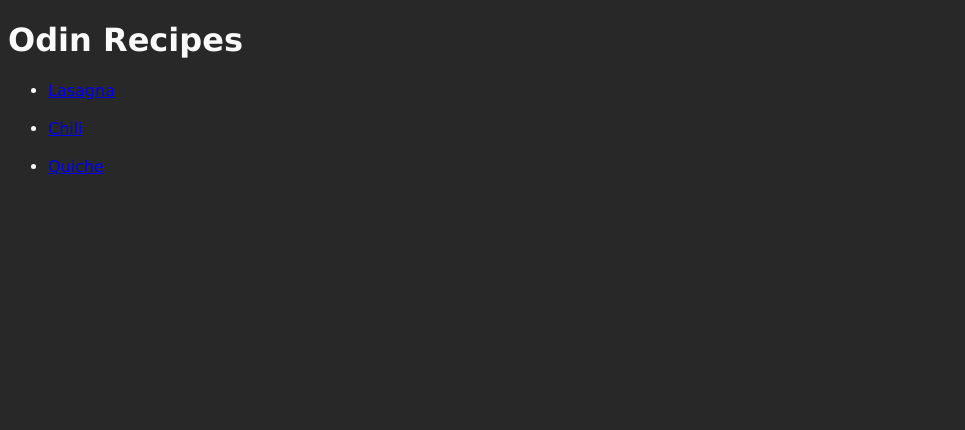
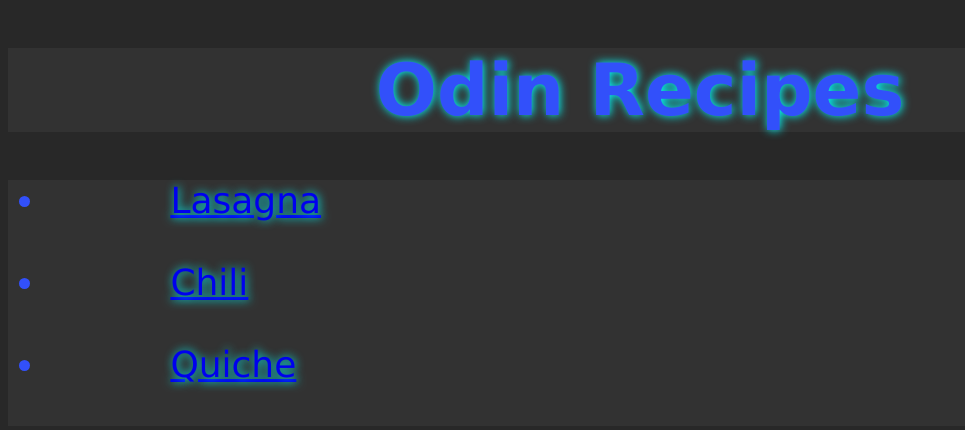
Before and after one commit to CoreyJordan/odin-recipes, a plain HTML site: page index.html in a window 1280 px wide. Shown: the whole page, without its empty margins (0-965 px from the left). Drawn offline with Linux system fonts and the light colour scheme.

Commit message:
Add css to existing pages

```diff
--- a/index.html
+++ b/index.html
@@ -8,9 +8,9 @@
     <link rel="stylesheet" href="./styles.css">
 </head>
 <body>
-    <h1>Odin Recipes</h1>
+    <h1 class="header boss">Odin Recipes</h1>
 
-    <ul>
+    <ul class="header list">
         <li><a href="recipes/lasagna.html">Lasagna</a></li><br>
         <li><a href="recipes/chili.html">Chili</a></li><br>
         <li><a href="recipes/quiche.html">Quiche</a></li><br>
--- a/styles.css
+++ b/styles.css
@@ -1,7 +1,13 @@
+body,
+.header{
+    font-family: Verdana, Geneva, Tahoma, sans-serif;
+    color: rgb(50, 80, 250);
+}
+
 body {
-    color: rgb(250, 250, 250);
     background-color: rgb(40, 40, 40);
-    font-family: Verdana, Geneva, Tahoma, sans-serif;
+    color: rgb(250,250,250);
+
 }
 
 .center {
@@ -10,17 +16,22 @@ body {
     width: 50%;
     margin-left: auto;
     margin-right: auto;
+    box-shadow: aqua 1px 0px 10px;
 }
 
 .header {
-    color: rgb(250, 250, 250);
     background-color: rgb(50, 50, 50);
     text-align: left;
-    font-family: Verdana, Geneva, Tahoma, sans-serif;
     font-size: 36px;
+    text-shadow: aqua 1px 0px 10px;
 }
 
 .boss {
     font-size: 72px;
     text-align: center;
+    color: rgb(50,80,250);
 }
+
+.list {
+    text-indent: 10%;
+}
```
Also changed, not shown: recipes/chili.html (+1 -1 lines).
